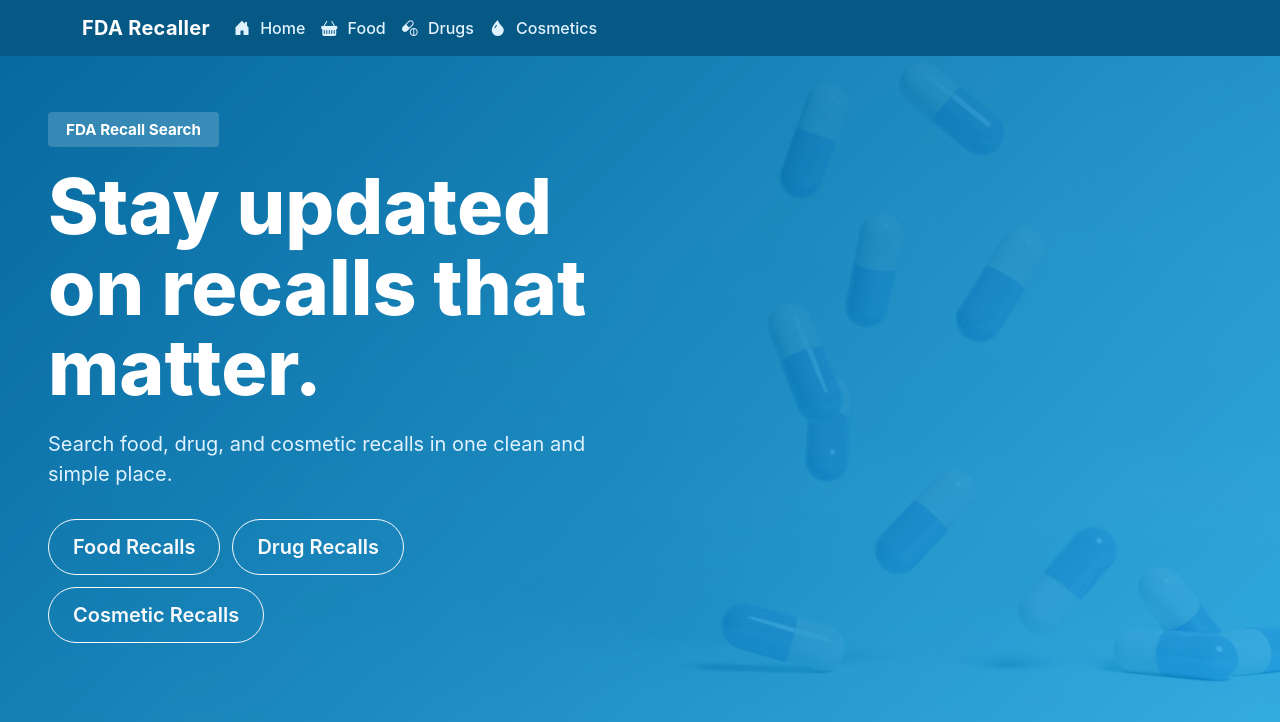
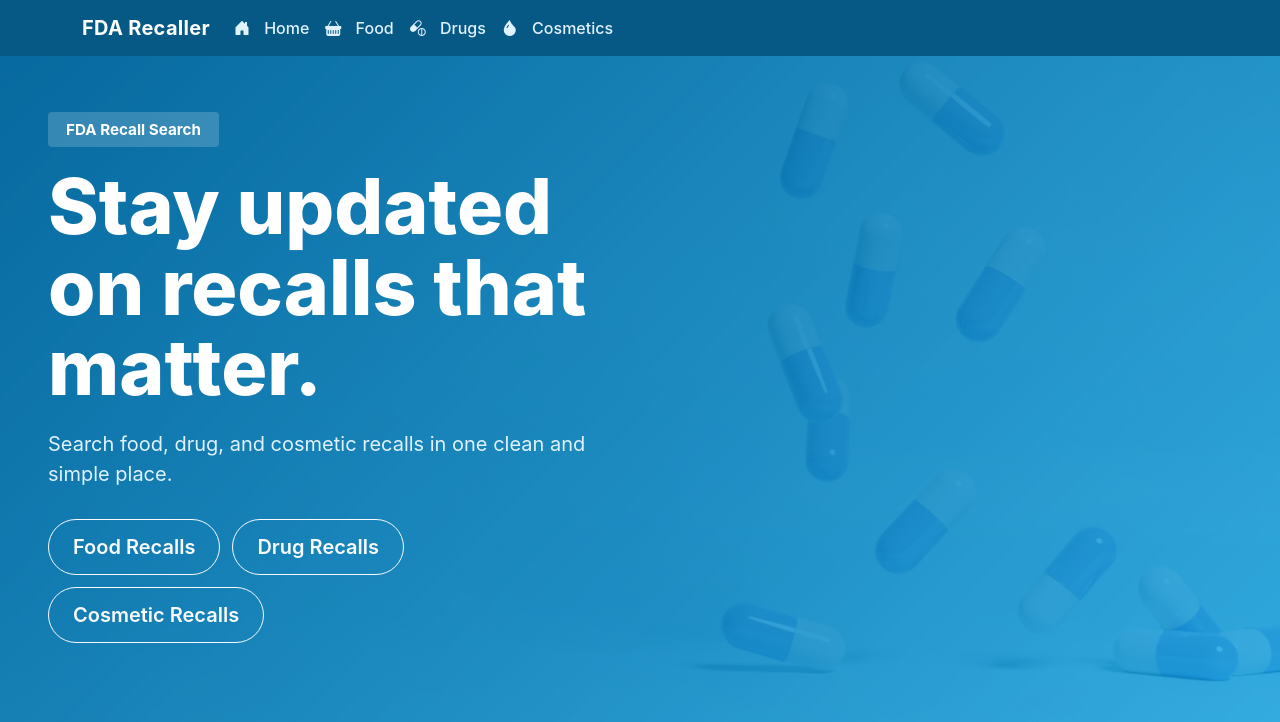
Before and after one commit to 10sChris/Recaller, a Flask app: page / in a window 1280 px wide. Shown: the top 722 px of the page. Run offline with Flask 3, Linux system fonts and the light colour scheme.

Commit message:
added more spacing between navbar icons

```diff
--- a/static/main.css
+++ b/static/main.css
@@ -32,7 +32,7 @@ body {
   }
 
   .navbar-nav .nav-link i {
-    margin-right: 6px;
+    margin-right: 10px;
     font-size: 1rem;
   }
 
```
